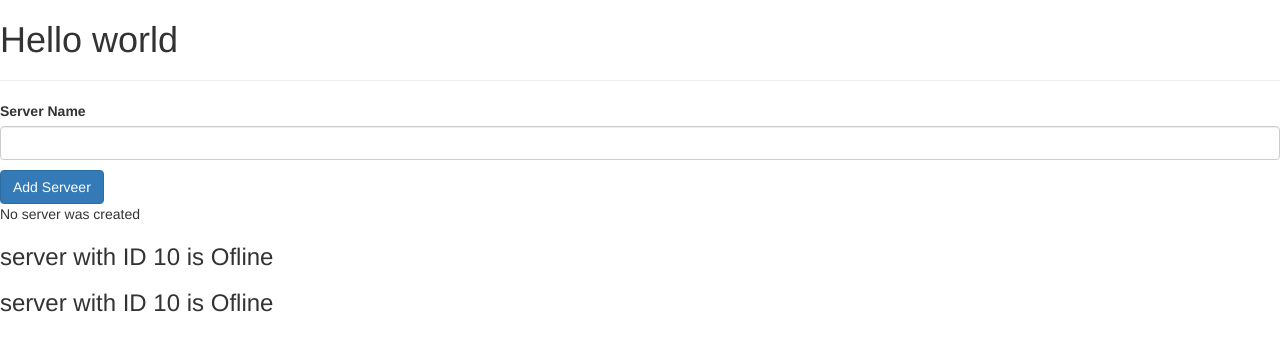
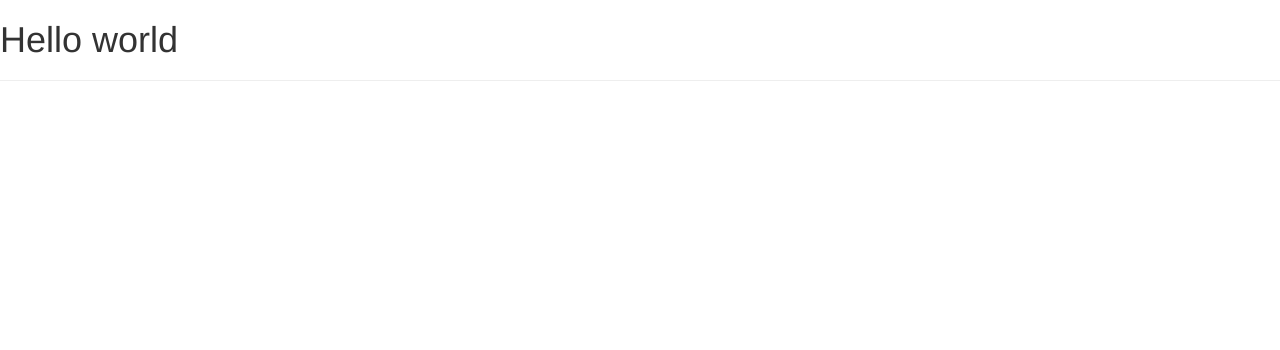
Before and after one commit to ennoukra/myAppUsingAngular, an Angular app: page / in a window 1280 px wide. Shown: the top 350 px of the page. Built offline with nearby package versions, Linux system fonts and the light colour scheme.

Commit message:
clear the project

```diff
--- a/src/app/app.component.html
+++ b/src/app/app.component.html
@@ -1,4 +1,2 @@
 <h1>Hello world</h1>
 <hr />
-
-<app-servers></app-servers>
--- a/src/app/app.module.ts
+++ b/src/app/app.module.ts
@@ -4,11 +4,9 @@ import { BrowserModule } from '@angular/platform-browser';
 import { FormsModule } from '@angular/forms';
 
 import { AppComponent } from './app.component';
-import { ServerComponent } from './server/server.component';
-import { ServersComponent } from './servers/servers.component';
 
 @NgModule({
-  declarations: [AppComponent, ServerComponent, ServersComponent],
+  declarations: [AppComponent],
   imports: [BrowserModule, FormsModule],
   providers: [],
   bootstrap: [AppComponent],
--- a/src/app/server/server.component.html
+++ /dev/null
@@ -1 +0,0 @@
-<h3>server with ID {{ serverID }} is {{ getServerStatus() }}</h3>
--- a/src/app/server/server.component.ts
+++ /dev/null
@@ -1,14 +0,0 @@
-import { Component } from '@angular/core';
-
-@Component({
-  selector: 'app-server',
-  templateUrl: './server.component.html',
-})
-export class ServerComponent {
-  serverID: number = 10;
-  serverStatus: string = 'Ofline';
-
-  getServerStatus() {
-    return this.serverStatus;
-  }
-}
--- a/src/app/servers/servers.component.html
+++ /dev/null
@@ -1,14 +0,0 @@
-<label for="">Server Name</label>
-<input type="text" class="form-control" (input)="onUpdateServerName($event)" />
-<!-- <input type="text" class="form-control" /> -->
-<p>{{ serverName }}</p>
-<button
-  class="btn btn-primary"
-  [disabled]="!allowNewServer"
-  (click)="onCreatServer()"
->
-  Add Serveer
-</button>
-<p>{{ serverCreationStatus }}</p>
-<app-server></app-server>
-<app-server></app-server>
--- a/src/app/servers/servers.component.ts
+++ /dev/null
@@ -1,27 +0,0 @@
-import { Component, OnInit } from '@angular/core';
-
-@Component({
-  selector: 'app-servers',
-  templateUrl: './servers.component.html',
-  styleUrls: ['./servers.component.css'],
-})
-export class ServersComponent implements OnInit {
-  allowNewServer = false;
-  serverCreationStatus = 'No server was created';
-  serverName = '';
-
-  constructor() {
-    setTimeout(() => {
-      this.allowNewServer = true;
-    }, 2000);
-  }
-
-  onCreatServer() {
-    this.serverCreationStatus = 'Server was created!';
-  }
-
-  onUpdateServerName(event: Event) {
-    this.serverName = (<HTMLInputElement>event.target).value;
-  }
-  ngOnInit(): void {}
-}
```
Also changed, not shown: src/app/servers/servers.component.css (deleted).
